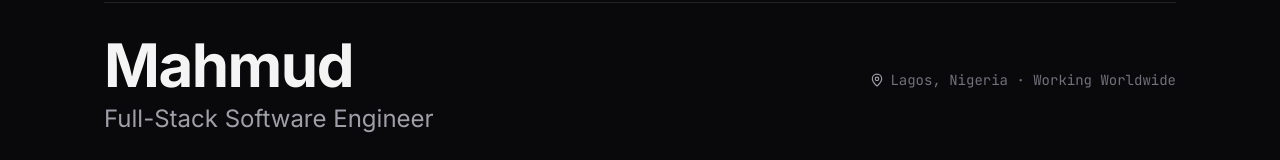
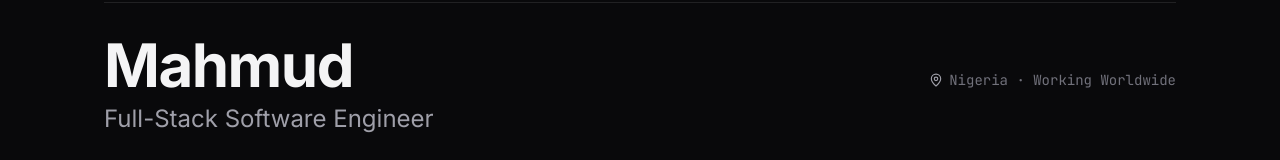
Before and after one commit to mahmudbuilds/portfolio, a React (Vite) app: page / in a window 1280 px wide. Shown: the part 128-288 px from the top of the page. Built offline with nearby package versions, Linux system fonts and the light colour scheme.

Commit message:
Replaced location from "Lagos, Nigeria" to "Nigeria"

```diff
--- a/src/components/Header.tsx
+++ b/src/components/Header.tsx
@@ -79,7 +79,7 @@ export function Header({ onOpenResume }: HeaderProps) {
             </h1>
             <div className="flex items-center gap-1.5 text-xs sm:text-sm text-zinc-500 font-mono pt-1 sm:pt-0">
               <MapPin className="w-3.5 h-3.5 text-zinc-400 shrink-0" />
-              <span>Lagos, Nigeria · Working Worldwide</span>
+              <span>Nigeria · Working Worldwide</span>
             </div>
           </div>
           <p className="text-lg sm:text-xl lg:text-2xl text-zinc-400 font-normal">
--- a/src/data/portfolioData.ts
+++ b/src/data/portfolioData.ts
@@ -6,7 +6,7 @@ export const developerBio = {
   title: "Full-Stack Software Engineer",
   tagline: "Building clean, fast, and reliable web applications.",
   bio: "Full-stack software engineer building reliable web applications and tools with React, Next.js, TypeScript, Python, and Convex. Creator of Resonance (AI voice generator & voice cloning platform), Inventry (warehouse logistics system), and Flow Batch Automator (Chrome automation extension). Focused on clean code, great user experience, and practical software that solves real problems.",
-  location: "Lagos, Nigeria · Remote / Global",
+  location: "Nigeria · Remote / Global",
   email: "mahxgithub@gmail.com",
   github: "https://github.com/mahmudbuilds",
   twitter: "https://x.com/mahmudbuilds",
```
Also changed, not shown: 1 other file (tests, documents, lock files or other folders).
